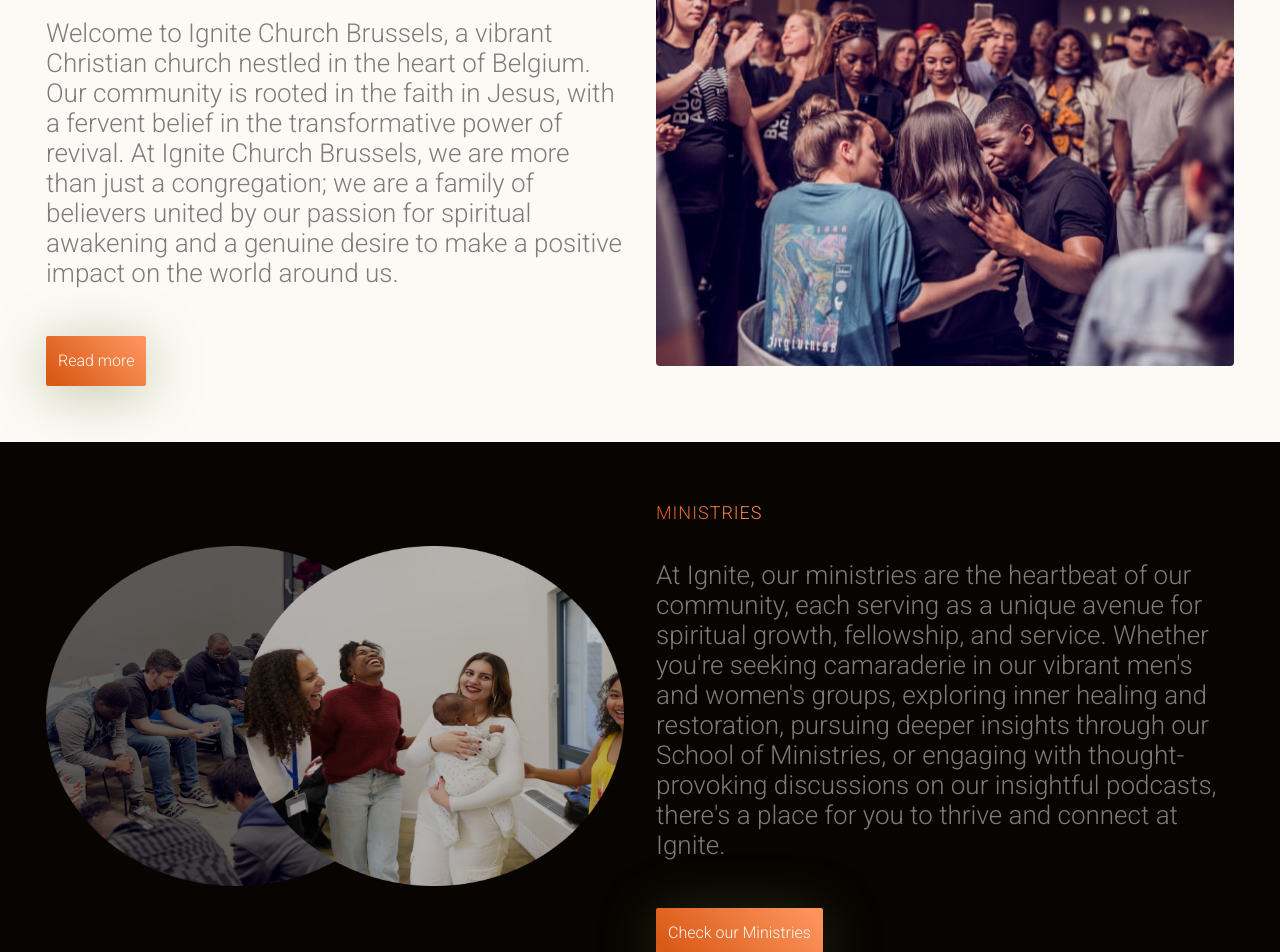
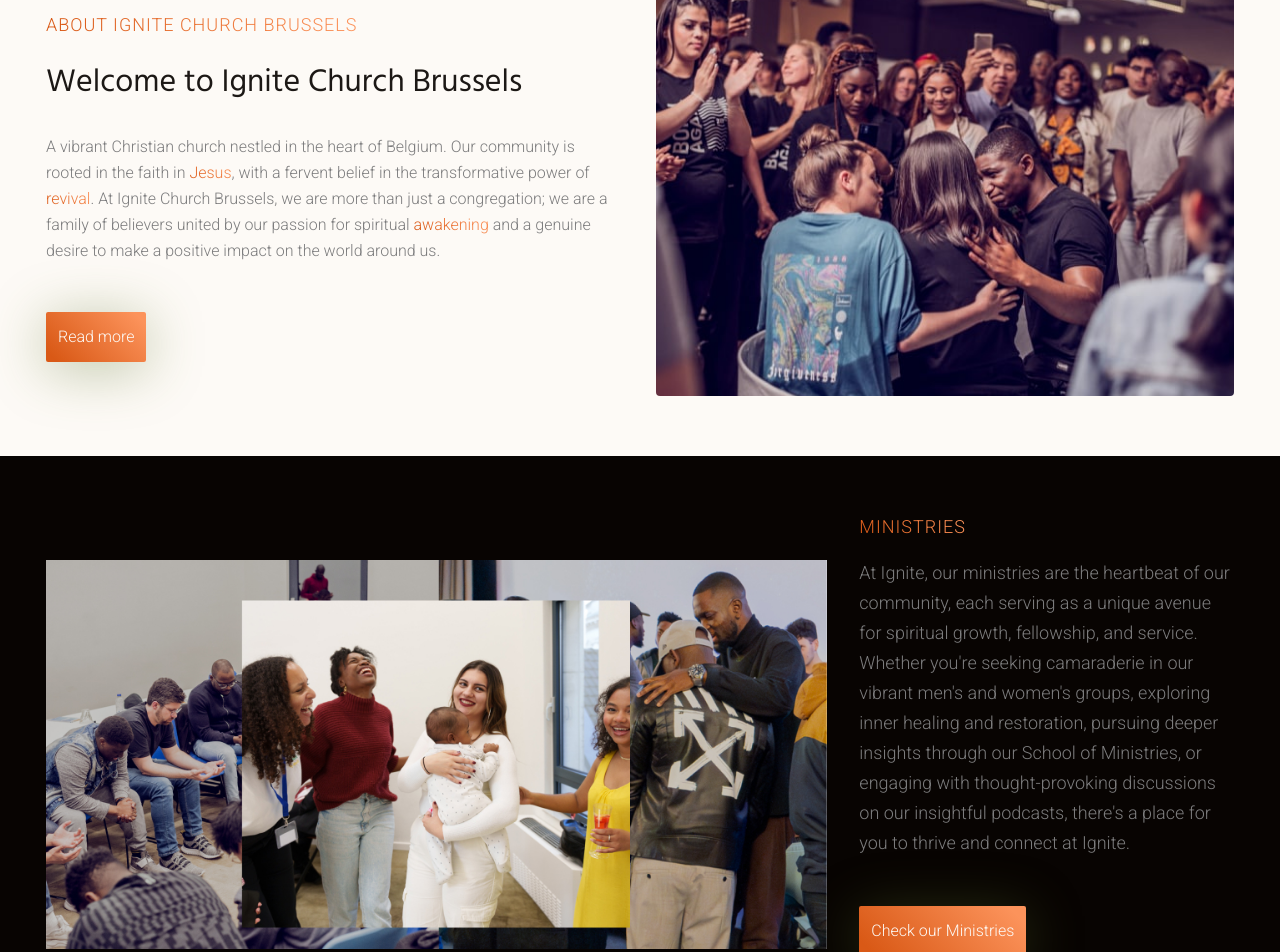
Before and after one commit to weslleybotelho/ignite-church, a Next.js app: page / in a window 1280 px wide. Shown: the part 900-1852 px from the top of the page. Built offline with nearby package versions, Linux system fonts and the light colour scheme.

Commit message:
New design for about section and ministries at home page

```diff
--- a/app/components/Footer/footer.tsx
+++ b/app/components/Footer/footer.tsx
@@ -15,7 +15,7 @@ export default function Footer() {
         <div className="container py-1">
           <div className="row flex-center">
             <div className="grid-2">
-              <Image src={logoIgniteFooter} alt="Ignite Logo" width={168} height={168} />
+              <Image src={logoIgniteFooter} alt="Ignite Logo" width={140} height={140} />
             </div>
             <div className="grid-7">
               <h3 className="uppercase color-white hbig">ignite church</h3>
--- a/app/css/sass/_typography.scss
+++ b/app/css/sass/_typography.scss
@@ -385,6 +385,6 @@ li {
 .hbig {
   @include typeface-1(hbig, desktop);
   @include responsive(s) {
-    @include typeface-1(hbig, mobile);
+    @include typeface-1(hbig, smallmobile);
   }
 }
--- a/app/css/style.css
+++ b/app/css/style.css
@@ -1873,7 +1873,7 @@ li {
 @media screen and (max-width: 960px) {
   .hbig {
     font-family: "Hind", sans-serif;
-    font-size: 56px;
+    font-size: 40px;
     line-height: 120%;
     font-weight: 400;
   }
--- a/app/ignite-school-of-ministry/page.tsx
+++ b/app/ignite-school-of-ministry/page.tsx
@@ -21,7 +21,7 @@ export default function School() {
 
   useGSAP(() => {
     slideFromLeftScroll('#vision > section', '#vision');
-    slideFromRightScroll('#mission > section', '#mission');
+    fadeFromBelowScroll('#mission > section', '#mission');
     fadeFromOpacityScroll('#points > section', '#points');
     fadeFromBelowScroll('#years > section', '#years');
     slideFromLeftScroll('#infos > section', '#infos');
@@ -55,7 +55,7 @@ export default function School() {
             </section>
           </section>
         </section>
-        <section className="relative container flex-center py-0 hidden-x" id="mission">
+        <section className="relative container flex-center py-0" id="mission">
           <section className="grid-6">
             <h2 className="uppercase text-center">mission</h2>
             <p className="p1 text-center color-black">
--- a/app/page.tsx
+++ b/app/page.tsx
@@ -4,7 +4,7 @@ import Link from 'next/link';
 import { useGSAP } from '@gsap/react';
 
 import AboutIgniteImg from './img/about-ignite.jpg';
-import MinistriesImg from './img/ministries-img.png';
+import MinistriesImg from './img/ministries-home.jpg';
 import IsmImg from './img/ism.jpg';
 import BuildingImg from './img/building.jpg';
 import SliderEvents from './components/Slider/sliderEvents';
@@ -75,13 +75,21 @@ export default function Home() {
         </header>
         {/* ------------------About------------------------- */}
         <section className="container py-3 relative row" id="about-ignite">
+          <section>
+            <p className="text-center p1">
+              You found more than a church, you found a <span className="color-gradient">family</span>.
+            </p>
+          </section>
           <section className="grid-6 grid-itens-mobile">
-            <h3 className="color-gradient p2 uppercase">About Ignite Church Brussels</h3>
-            <p className="p1 color-gray mt-4">
-              Welcome to Ignite Church Brussels, a vibrant Christian church nestled in the heart of Belgium. Our
-              community is rooted in the faith in Jesus, with a fervent belief in the transformative power of revival.
-              At Ignite Church Brussels, we are more than just a congregation; we are a family of believers united by
-              our passion for spiritual awakening and a genuine desire to make a positive impact on the world around us.
+            <h3 className="color-gradient p2 uppercase mt-3">About Ignite Church Brussels</h3>
+            <h4 className="mt-3">Welcome to Ignite Church Brussels</h4>
+            <p className=" color-gray mt-4">
+              A vibrant Christian church nestled in the heart of Belgium. Our community is rooted in the faith in{' '}
+              <span className="color-gradient">Jesus</span>, with a fervent belief in the transformative power of{' '}
+              <span className="color-gradient"> revival</span>. At Ignite Church Brussels, we are more than just a
+              congregation; we are a family of believers united by our passion for spiritual{' '}
+              <span className="color-gradient">awakening</span> and a genuine desire to make a positive impact on the
+              world around us.
             </p>
             <Link className="btn-orange mt-5" href="/about-ignite">
               Read more
@@ -101,19 +109,21 @@ export default function Home() {
         <section className="relative bg-black hidden-x" id="ministries">
           <div className="container py-3">
             <div className="row">
-              <div className="grid-6 grid-ministry-mobile">
+              {/* <div className="grid-1 disappear"></div> */}
+              <div className="grid-8 grid-ministry-mobile">
                 <Image
                   src={MinistriesImg}
                   alt="about ignite"
-                  style={{ objectFit: 'fill' }}
-                  height={340}
-                  width={360}
-                  className=" img-ministry"
+                  style={{}}
+                  // height={340}
+                  // width={360}
+                  className=" img-ministry h-auto"
+                  quality={100}
                 />
               </div>
-              <div className="grid-6 grid-itens-mobile">
+              <div className="grid-4">
                 <h4 className="color-gradient p2 uppercase">ministries</h4>
-                <p className="p1 color-gray mt-4 ">
+                <p className="p2 color-gray mt-2 ">
                   At Ignite, our ministries are the heartbeat of our community, each serving as a unique avenue for
                   spiritual growth, fellowship, and service. Whether you&apos;re seeking camaraderie in our vibrant
                   men&apos;s and women&apos;s groups, exploring inner healing and restoration, pursuing deeper insights
```
Also changed, not shown: app/img/ministries-home.jpg (added), 1 other file (tests, documents, lock files or other folders).
